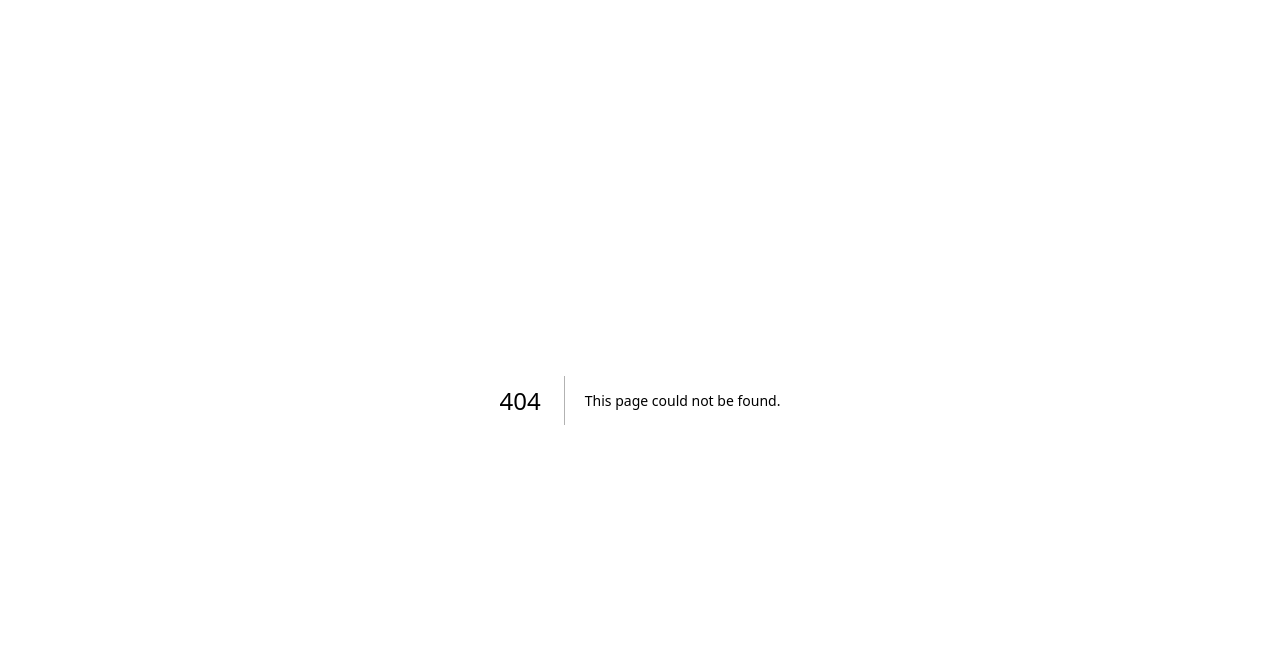
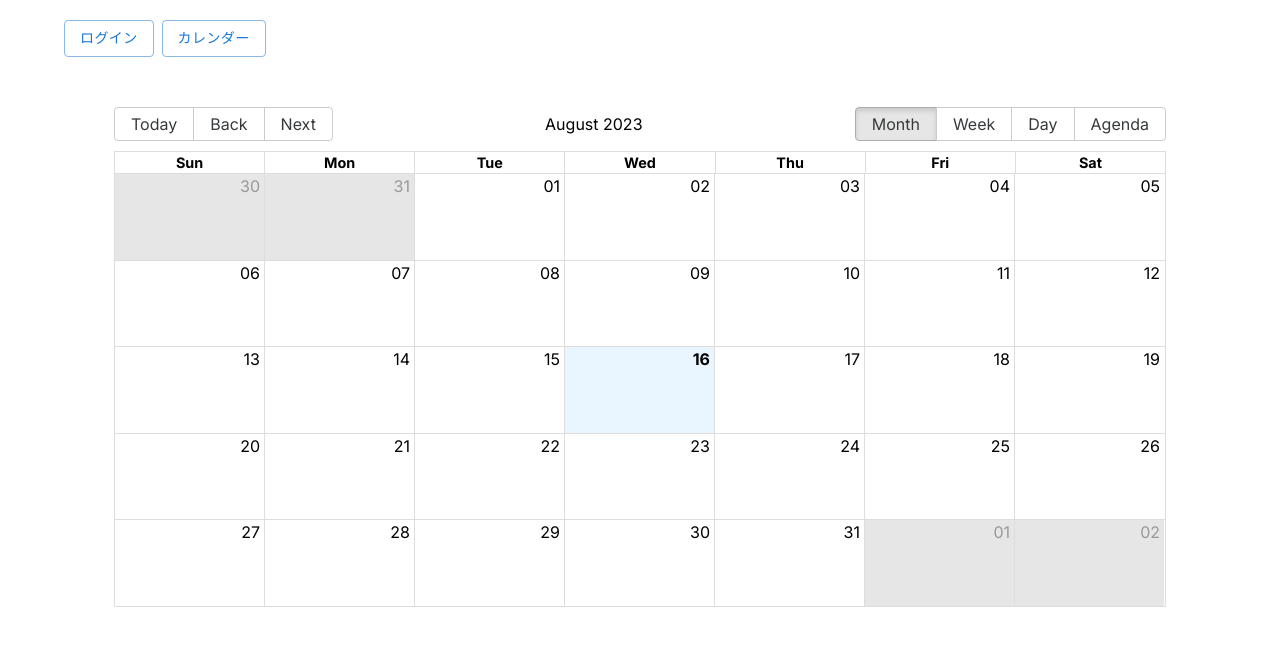
Before and after one commit to nijimajohn/PreShift, a Next.js app: page /calender in a window 1280 px wide. Before the commit this address had no page. Shown: the top 646 px of the page. Built offline with nearby package versions, Linux system fonts and the light colour scheme.

Commit message:
initialize

```diff
--- /dev/null
+++ b/app/calender/page.tsx
@@ -0,0 +1,10 @@
+import CalenderItem from '@/components/CalenderItem'
+import React from 'react'
+
+const Calender = () => {
+  return (
+    <div><CalenderItem /></div>
+  )
+}
+
+export default Calender
--- a/app/globals.css
+++ b/app/globals.css
@@ -15,13 +15,3 @@
     --background-end-rgb: 0, 0, 0;
   }
 }
-
-body {
-  color: rgb(var(--foreground-rgb));
-  background: linear-gradient(
-      to bottom,
-      transparent,
-      rgb(var(--background-end-rgb))
-    )
-    rgb(var(--background-start-rgb));
-}
--- a/app/layout.tsx
+++ b/app/layout.tsx
@@ -1,22 +1,29 @@
-import './globals.css'
-import type { Metadata } from 'next'
-import { Inter } from 'next/font/google'
+import Header from "@/components/Header";
+import "./globals.css";
+import type { Metadata } from "next";
+import { Inter } from "next/font/google";
+import { Box } from "@mui/material";
 
-const inter = Inter({ subsets: ['latin'] })
+const inter = Inter({ subsets: ["latin"] });
 
 export const metadata: Metadata = {
-  title: 'Create Next App',
-  description: 'Generated by create next app',
-}
+  title: "Create Next App",
+  description: "Generated by create next app",
+};
 
 export default function RootLayout({
   children,
 }: {
-  children: React.ReactNode
+  children: React.ReactNode;
 }) {
   return (
     <html lang="en">
-      <body className={inter.className}>{children}</body>
+      <body className={inter.className}>
+        <Box sx={{ width: "90%", margin: "20px auto" }}>
+          <Header />
+          {children}
+        </Box>
+      </body>
     </html>
-  )
+  );
 }
--- /dev/null
+++ b/app/login/page.tsx
@@ -0,0 +1,56 @@
+"use client";
+
+import { Box, Button, Divider, Grid, TextField } from "@mui/material";
+import React from "react";
+import { SubmitHandler, useForm } from "react-hook-form";
+
+type Inputs = {
+  email: string;
+  password: string;
+};
+
+const Login = () => {
+  const onSubmit: SubmitHandler<Inputs> = (data: Inputs) => console.log(data);
+
+  const {
+    register,
+    handleSubmit,
+    formState: { errors },
+  } = useForm<Inputs>();
+
+  return (
+    <>
+      <Box sx={{ margin: "20px auto" }}>
+        <form onSubmit={handleSubmit(onSubmit)}>
+          <TextField
+            id="email"
+            label="メールアドレス"
+            variant="outlined"
+            sx={{ margin: "10px" }}
+            {...register("email", { required: true })}
+          />
+          {errors.email && (
+            <div style={{ color: "red" }}>入力が必須の項目です</div>
+          )}
+          <br></br>
+          <TextField
+            id="password"
+            label="パスワード"
+            variant="outlined"
+            sx={{ margin: "10px" }}
+            {...register("password", { required: true })}
+          />
+          {errors.password && (
+            <div style={{ color: "red" }}>入力が必須の項目です</div>
+          )}
+          <br></br>
+          <Button variant="outlined" type="submit" sx={{ margin: "10px" }}>
+            ログイン
+          </Button>
+        </form>
+      </Box>
+    </>
+  );
+};
+
+export default Login;
--- a/app/page.tsx
+++ b/app/page.tsx
@@ -3,111 +3,7 @@ import Image from 'next/image'
 export default function Home() {
   return (
     <main className="flex min-h-screen flex-col items-center justify-between p-24">
-      <div className="z-10 max-w-5xl w-full items-center justify-between font-mono text-sm lg:flex">
-        <p className="fixed left-0 top-0 flex w-full justify-center border-b border-gray-300 bg-gradient-to-b from-zinc-200 pb-6 pt-8 backdrop-blur-2xl dark:border-neutral-800 dark:bg-zinc-800/30 dark:from-inherit lg:static lg:w-auto  lg:rounded-xl lg:border lg:bg-gray-200 lg:p-4 lg:dark:bg-zinc-800/30">
-          Get started by editing&nbsp;
-          <code className="font-mono font-bold">app/page.tsx</code>
-        </p>
-        <div className="fixed bottom-0 left-0 flex h-48 w-full items-end justify-center bg-gradient-to-t from-white via-white dark:from-black dark:via-black lg:static lg:h-auto lg:w-auto lg:bg-none">
-          <a
-            className="pointer-events-none flex place-items-center gap-2 p-8 lg:pointer-events-auto lg:p-0"
-            href="https://vercel.com?utm_source=create-next-app&utm_medium=appdir-template&utm_campaign=create-next-app"
-            target="_blank"
-            rel="noopener noreferrer"
-          >
-            By{' '}
-            <Image
-              src="/vercel.svg"
-              alt="Vercel Logo"
-              className="dark:invert"
-              width={100}
-              height={24}
-              priority
-            />
-          </a>
-        </div>
-      </div>
-
-      <div className="relative flex place-items-center before:absolute before:h-[300px] before:w-[480px] before:-translate-x-1/2 before:rounded-full before:bg-gradient-radial before:from-white before:to-transparent before:blur-2xl before:content-[''] after:absolute after:-z-20 after:h-[180px] after:w-[240px] after:translate-x-1/3 after:bg-gradient-conic after:from-sky-200 after:via-blue-200 after:blur-2xl after:content-[''] before:dark:bg-gradient-to-br before:dark:from-transparent before:dark:to-blue-700 before:dark:opacity-10 after:dark:from-sky-900 after:dark:via-[#0141ff] after:dark:opacity-40 before:lg:h-[360px] z-[-1]">
-        <Image
-          className="relative dark:drop-shadow-[0_0_0.3rem_#ffffff70] dark:invert"
-          src="/next.svg"
-          alt="Next.js Logo"
-          width={180}
-          height={37}
-          priority
-        />
-      </div>
-
-      <div className="mb-32 grid text-center lg:max-w-5xl lg:w-full lg:mb-0 lg:grid-cols-4 lg:text-left">
-        <a
-          href="https://nextjs.org/docs?utm_source=create-next-app&utm_medium=appdir-template&utm_campaign=create-next-app"
-          className="group rounded-lg border border-transparent px-5 py-4 transition-colors hover:border-gray-300 hover:bg-gray-100 hover:dark:border-neutral-700 hover:dark:bg-neutral-800/30"
-          target="_blank"
-          rel="noopener noreferrer"
-        >
-          <h2 className={`mb-3 text-2xl font-semibold`}>
-            Docs{' '}
-            <span className="inline-block transition-transform group-hover:translate-x-1 motion-reduce:transform-none">
-              -&gt;
-            </span>
-          </h2>
-          <p className={`m-0 max-w-[30ch] text-sm opacity-50`}>
-            Find in-depth information about Next.js features and API.
-          </p>
-        </a>
-
-        <a
-          href="https://nextjs.org/learn?utm_source=create-next-app&utm_medium=appdir-template-tw&utm_campaign=create-next-app"
-          className="group rounded-lg border border-transparent px-5 py-4 transition-colors hover:border-gray-300 hover:bg-gray-100 hover:dark:border-neutral-700 hover:dark:bg-neutral-800/30"
-          target="_blank"
-          rel="noopener noreferrer"
-        >
-          <h2 className={`mb-3 text-2xl font-semibold`}>
-            Learn{' '}
-            <span className="inline-block transition-transform group-hover:translate-x-1 motion-reduce:transform-none">
-              -&gt;
-            </span>
-          </h2>
-          <p className={`m-0 max-w-[30ch] text-sm opacity-50`}>
-            Learn about Next.js in an interactive course with&nbsp;quizzes!
-          </p>
-        </a>
-
-        <a
-          href="https://vercel.com/templates?framework=next.js&utm_source=create-next-app&utm_medium=appdir-template&utm_campaign=create-next-app"
-          className="group rounded-lg border border-transparent px-5 py-4 transition-colors hover:border-gray-300 hover:bg-gray-100 hover:dark:border-neutral-700 hover:dark:bg-neutral-800/30"
-          target="_blank"
-          rel="noopener noreferrer"
-        >
-          <h2 className={`mb-3 text-2xl font-semibold`}>
-            Templates{' '}
-            <span className="inline-block transition-transform group-hover:translate-x-1 motion-reduce:transform-none">
-              -&gt;
-            </span>
-          </h2>
-          <p className={`m-0 max-w-[30ch] text-sm opacity-50`}>
-            Explore the Next.js 13 playground.
-          </p>
-        </a>
-
-        <a
-          href="https://vercel.com/new?utm_source=create-next-app&utm_medium=appdir-template&utm_campaign=create-next-app"
-          className="group rounded-lg border border-transparent px-5 py-4 transition-colors hover:border-gray-300 hover:bg-gray-100 hover:dark:border-neutral-700 hover:dark:bg-neutral-800/30"
-          target="_blank"
-          rel="noopener noreferrer"
-        >
-          <h2 className={`mb-3 text-2xl font-semibold`}>
-            Deploy{' '}
-            <span className="inline-block transition-transform group-hover:translate-x-1 motion-reduce:transform-none">
-              -&gt;
-            </span>
-          </h2>
-          <p className={`m-0 max-w-[30ch] text-sm opacity-50`}>
-            Instantly deploy your Next.js site to a shareable URL with Vercel.
-          </p>
-        </a>
-      </div>
+     CalenderAppCalenderApp
     </main>
   )
 }
--- /dev/null
+++ b/components/CalenderItem.tsx
@@ -0,0 +1,61 @@
+'use client'
+
+import React from "react";
+
+import { Calendar, dateFnsLocalizer } from "react-big-calendar";
+import format from "date-fns/format";
+import ja from "date-fns/locale/ja";
+import parse from "date-fns/parse";
+import startOfWeek from "date-fns/startOfWeek";
+import getDay from "date-fns/getDay";
+import "react-big-calendar/lib/css/react-big-calendar.css";
+import { useState } from "react";
+import DatePicker from "react-datepicker";
+
+const locales = {
+  ja: require("date-fns/locale/ja"),
+};
+const localizer = dateFnsLocalizer({
+  format,
+  parse,
+  startOfWeek,
+  getDay,
+  locales,
+});
+
+const events = [
+  {
+    title: "MTG",
+    allDay: true,
+    start: new Date(2021, 10, 18),
+    end: new Date(2021, 10, 18),
+  },
+  {
+    title: "長期休暇",
+    allDay: true,
+    start: new Date(2021, 10, 19),
+    end: new Date(2021, 10, 25),
+  },
+  {
+    title: "出張",
+    allDay: true,
+    start: new Date(2021, 10, 26),
+    end: new Date(2021, 10, 30),
+  },
+];
+
+function CalenderItem() {
+  return (
+    <div className="App">
+      <Calendar
+        localizer={localizer}
+        events={events}
+        startAccessor="start"
+        endAccessor="end"
+        style={{ height: 500, margin: "50px" }}
+      />
+    </div>
+  );
+}
+
+export default CalenderItem;
--- /dev/null
+++ b/components/Header.tsx
@@ -0,0 +1,14 @@
+import { Button } from '@mui/material'
+import Link from 'next/link'
+import React from 'react'
+
+const Header = () => {
+  return (
+    <div className="flex gap-2">
+    <Link href="/login/"><Button variant='outlined'>ログイン</Button></Link>
+    <Link href="/calender"><Button variant='outlined'>カレンダー</Button></Link>
+  </div>
+  )
+}
+
+export default Header
```
Also changed, not shown: package.json (+11 -0 lines), 2 other files (tests, documents, lock files or other folders).
